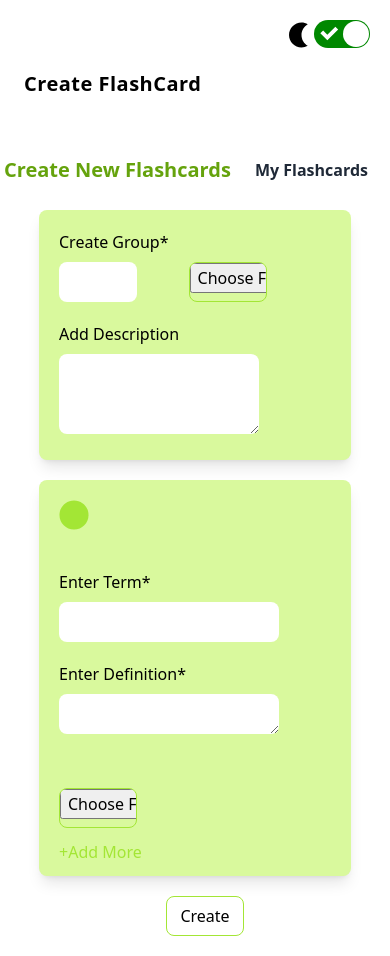
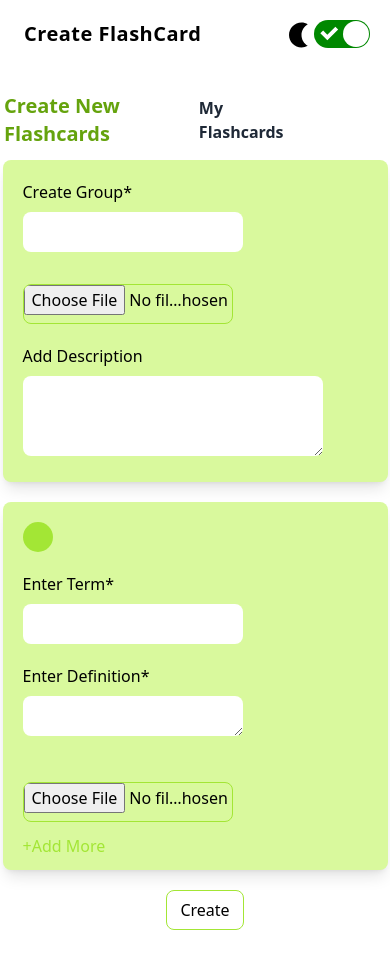
Before and after one commit to KomalPawar022/FlashCard-Generator1, a React (Create React App) app: page / in a window 390 px wide. Built offline with nearby package versions, Linux system fonts and the light colour scheme; what @react-pdf/renderer would draw is missing.

Commit message:
Responsive

```diff
--- a/src/App.js
+++ b/src/App.js
@@ -25,14 +25,16 @@ export default function App() {
   }
   return (
     <div data-theme={theme} className="light-dark-mode">
-      <div className="float-right mr-5 mt-5 flex flex-row">
-        {" "}
-        <MdNightlight className="w-[30px] h-[30px]" />
-        <Switch onChange={() => handleNightModeChange()} checked={checked} />
+      <div className="flex flex-row">
+        <Tabs />
+        <div className="float-right mr-5 mt-5 flex flex-row ">
+          {" "}
+          <MdNightlight className="w-[30px] h-[30px]" />
+          <Switch onChange={() => handleNightModeChange()} checked={checked} />
+        </div>
+
+        {/* <Tabs /> */}
       </div>
-
-      <Tabs />
-
       <Routes>
         <Route path="/" element={<CreateFlashcards />} />
         <Route path="/my-flashcards" element={<MyFlashcards />} />
--- a/src/components/group-tile/index.jsx
+++ b/src/components/group-tile/index.jsx
@@ -12,7 +12,10 @@ export default function GroupTile({ group, description, noOfCards, groupImg }) {
   }
   return (
     <>
-      <div className="group flex flex-col justify-center items-center border-2 border-lime-300 gap-1 p-4 h-[360px] mt-10 ml-5 rounded-xl">
+      <div
+        className="group flex flex-col justify-center items-center border-2 border-lime-300 gap-1 p-4 h-[360px] mt-10 ml-5 rounded-xl"
+        style={{ minWidth: "320px" }}
+      >
         <div className="rounded-full border border-lime-600 h-[100px] w-[100px] mt-3">
           {groupImg ? (
             <img src={groupImg} className="w-[99px] h-[99px] rounded-full" />
--- a/src/pages/create-new.jsx
+++ b/src/pages/create-new.jsx
@@ -11,7 +11,6 @@ import {
 } from "../store/slices/card-slice";
 import { RiDeleteBin5Line } from "react-icons/ri";
 import { FaRegEdit } from "react-icons/fa";
-import { FaCircle } from "react-icons/fa";
 
 import Modal from "../components/modal";
 
@@ -204,15 +203,18 @@ export default function CreateFlashcards() {
   }
 
   return (
-    <div className="flex flex-col justify-center items-center">
+    <div className="flex flex-col justify-center items-center ">
       <div className="text-xl font-bold animate-pulse text-red-800">
-        {/* {duplicateTerm ? "Term Already Exists" : null} */}
         {warningMsg.length > 0 ? warningMsg : null}
       </div>
-      <div className="night-mode-container bg-lime-200 flex flex-col  w-[80vw] rounded-lg shadow-lg">
+      {/* -----Group----- */}
+      <div
+        className="night-mode-container bg-lime-200 flex flex-col  w-[80vw] rounded-lg shadow-lg"
+        style={{ minWidth: "385px" }}
+      >
         <form>
           <div className="my-5 ml-5 ">
-            <div className="flex flex-row">
+            <div className="flex flex-col sm:flex-row">
               <div>
                 <p className="mb-2">Create Group*</p>
                 <input
@@ -220,6 +222,7 @@ export default function CreateFlashcards() {
                   value={group}
                   onChange={(e) => handleGroupName(e)}
                   className="w-[20vw] h-[40px] rounded-lg"
+                  style={{ minWidth: "220px" }}
                   list="groupList"
                   required
                 />
@@ -234,16 +237,18 @@ export default function CreateFlashcards() {
 
               <div className=" h-100 items-center">
                 {groupImg ? (
-                  <div className="mt-3 ml-5 justify-center">
+                  <div className="mt-3 sm:ml-5 justify-center">
                     <img
                       src={groupImg}
                       className="w-[15vw] h-[100px] rounded-lg"
+                      style={{ minWidth: "145px" }}
                     />
                   </div>
                 ) : (
-                  <div className="mt-8 ml-5 inline-block">
+                  <div className="mt-8 sm:ml-5 inline-block">
                     <input
                       className="border border-lime-400 rounded-lg w-[20vw] h-[40px]"
+                      style={{ minWidth: "210px" }}
                       type="file"
                       accept=".jpg, .jpeg, .png"
                       onChange={(e) => setGroupImg(e.target.files[0])}
@@ -260,29 +265,27 @@ export default function CreateFlashcards() {
               value={description.toString()}
               onChange={(e) => setDescription(e.target.value)}
               className="rounded-lg lg:w-[800px] h-[80px] md:w-[500px]"
+              style={{ minWidth: "300px" }}
             />
           </div>
         </form>
       </div>
-
+      {/* -------Saved Cards-------- */}
       {card && card.length
         ? card.map((item) =>
             item.group === group ? (
               <div
                 key={item.id}
                 className="night-mode-container bg-lime-200 flex flex-col  w-[80vw] rounded-lg shadow-lg mt-5"
+                style={{ minWidth: "385px" }}
               >
                 <form>
-                  <div className="flex flex-col md:flex-row ">
-                    <div className="m-5">
-                      <FaCircle
-                        className="h-[30px] w-[30px]"
-                        color="rgb(163 230 53)"
-                      />
+                  <div className="flex flex-col lg:flex-row ">
+                    <div className="ml-5 mt-5 h-[30px] w-[30px] bg-lime-400 rounded-full text-center">
                       {item.id}
                     </div>
-                    <div>
-                      <div className="mt-5  inline-block ">
+                    <div className="flex flex-col sm:flex-row sm:ml-5">
+                      <div className="mt-5 ml-5 inline-block ">
                         <p className="mb-2">Enter Term*</p>
 
                         <input
@@ -332,13 +335,18 @@ export default function CreateFlashcards() {
                         </textarea>
                       </div>
                     </div>
-                    <div className=" h-100 items-center">
+                    <div className="flex flex-row mt-5 mb-5 mr-5 sm:ml-5">
+                      <div className=" h-100 items-center flex flex-row md:flex-col">
                         <div className="space-y-2 flex flex-col">
                           {item.img ? (
-                          <div className="m-2 ml-5 justify-center">
+                            <div
+                              className="m-2 ml-5 justify-center"
+                              // style={{ minWidth: "145px" }}
+                            >
                               <img
                                 src={item.img}
                                 className="w-[15vw] h-[100px] rounded-lg "
+                                style={{ minWidth: "145px" }}
                               />
                             </div>
                           ) : null}
@@ -347,6 +355,7 @@ export default function CreateFlashcards() {
                             <div className="mt-5 ml-5 inline-block">
                               <input
                                 className="border border-lime-400 rounded-lg w-[20vw] h-[40px]"
+                                style={{ minWidth: "210px" }}
                                 type="file"
                                 accept=".jpg, .jpeg, .png"
                                 onChange={(e) => {
@@ -382,8 +391,9 @@ export default function CreateFlashcards() {
                           <RiDeleteBin5Line className="h-[30px] w-[30px]" />
                         </button>
                         <button onClick={(e) => handleEditCard(e, item)}>
-                        <FaRegEdit className="h-[30px] w-[30px]" />
+                          <FaRegEdit className="h-[30px] w-[30px] ml-1" />
                         </button>
+                      </div>
                     </div>
                   </div>
                 </form>
@@ -391,18 +401,18 @@ export default function CreateFlashcards() {
             ) : null,
           )
         : null}
-      {/* ------------------------------ */}
-      <div className="night-mode-container bg-lime-200 flex flex-col  w-[80vw] rounded-lg shadow-lg mt-5">
+      {/* -------New Card---- */}
+      <div
+        className="night-mode-container bg-lime-200 flex flex-col  w-[80vw] rounded-lg shadow-lg mt-5"
+        style={{ minWidth: "385px" }}
+      >
         <form>
-          <div className="flex flex-col sm:flex-row">
-            <div className="m-5">
-              <FaCircle
-                className="h-[30px] w-[30px]"
-                color="rgb(163 230 53)"
-                visible={true}
-              />
-            </div>
           <div className="flex flex-col md:flex-row">
+            <div
+              className="mt-5 ml-5 h-[30px] w-[30px] bg-lime-400 rounded-full text-center"
+              style={{ minWidth: "30px", minHeight: "30px" }}
+            ></div>
+            <div className="flex flex-col lg:flex-row">
               <div className="flex flex-col sm:flex-row">
                 <div className="mt-5  inline-block ml-5">
                   <p className="mb-2">Enter Term*</p>
@@ -429,15 +439,16 @@ export default function CreateFlashcards() {
                   />
                 </div>
               </div>
-              <div className=" h-100 items-center">
+              <div className="mt-5 h-100 items-center">
                 {img ? (
                   <div className="mt-5 ml-5 justify-center">
                     <img src={img} className="w-[15vw] h-[100px] rounded-lg" />
                   </div>
                 ) : (
-                  <div className="mt-12 ml-5 inline-block">
+                  <div className="mt-5 lg:mt-12 ml-5 inline-block">
                     <input
                       className="border border-lime-400 rounded-lg w-[20vw] h-[40px]"
+                      style={{ minWidth: "210px" }}
                       type="file"
                       accept=".jpg, .jpeg, .png"
                       onChange={(e) => setImg(e.target.files[0])}
--- a/src/pages/my-flashcards.jsx
+++ b/src/pages/my-flashcards.jsx
@@ -6,7 +6,7 @@ export default function MyFlashcards() {
   return (
     <div>
       {cardGroup && cardGroup.length ? (
-        <div className="min-h-[80vh] grid sm:grid-cols-2  lg:grid-cols-3 max-w-6xl mx-auto p-3">
+        <div className="min-h-[80vh] grid sm:grid-cols-2  lg:grid-cols-3 max-w-6xl mx-auto ">
           {cardGroup.map((item, index) => (
             <GroupTile
               key={index}
--- a/src/pages/view-card.jsx
+++ b/src/pages/view-card.jsx
@@ -93,8 +93,11 @@ export default function ViewCard() {
           </div>
         </div>
       </div>
-      <div className="flex flex-row m-10 justify-self-center">
-        <div className="night-mode-container flex flex-col justify-center shadow-lg bg-lime-200 gap-2 w-[200px] h-fit ml-5 rounded-xl mt-6">
+      <div className="flex flex-col lg:flex-row m-10 justify-self-center">
+        <div
+          className="night-mode-container flex flex-col justify-center shadow-lg bg-lime-200 gap-2 w-[200px] h-fit ml-5 rounded-xl mt-6"
+          style={{ minWidth: "200px" }}
+        >
           <ul className="text-center space-y-3 mb-3">
             <li className="font-semibold text-center">FlashCards</li>
             <hr className="h-[4px] color-lime-400 bg-lime-400" />
@@ -117,7 +120,7 @@ export default function ViewCard() {
           </ul>
         </div>
         <div className="flex flex-col justify-center items-center">
-          <div className="night-mode-container flex flex-col justify-center  shadow-lg bg-lime-200 gap-2 w-[700px] h-[400px] ml-5 rounded-xl">
+          <div className="night-mode-container flex flex-col justify-center  shadow-lg bg-lime-200 gap-2 w-[500px] md:w-[700px] h-[400px] ml-5 rounded-xl">
             {cardData?.map((item) => {
               if (item.id === selectedId) {
                 return (
@@ -130,6 +133,7 @@ export default function ViewCard() {
                         <img
                           src={item.img}
                           className="w-[20vw] h-[200px] rounded-lg"
+                          style={{ minWidth: "145px" }}
                         />
                       ) : null}
 
```
Also changed, not shown: src/components/tabs/index.jsx (+0 -13 lines). Lines whose indentation alone changed are shown as unchanged.
